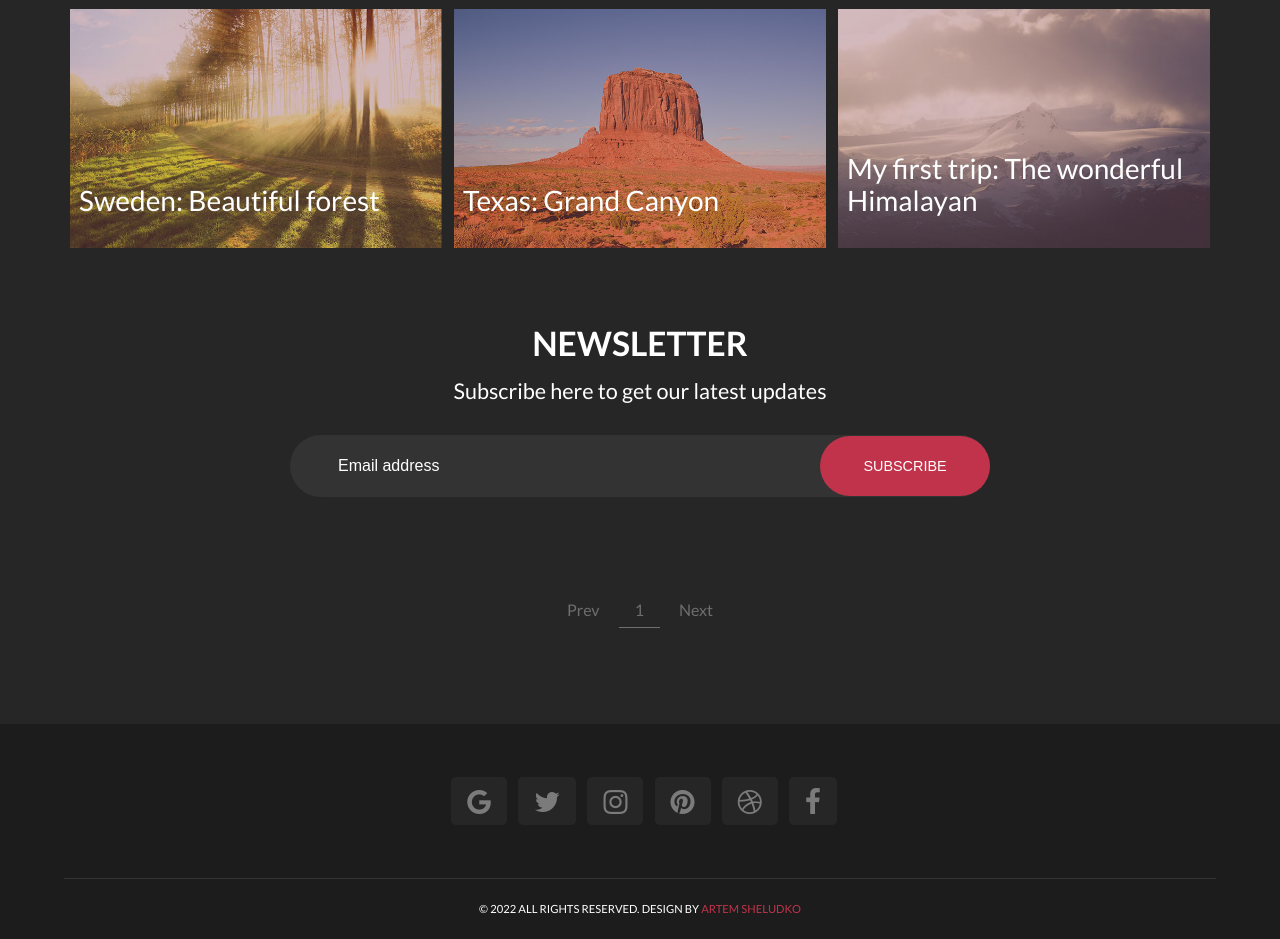
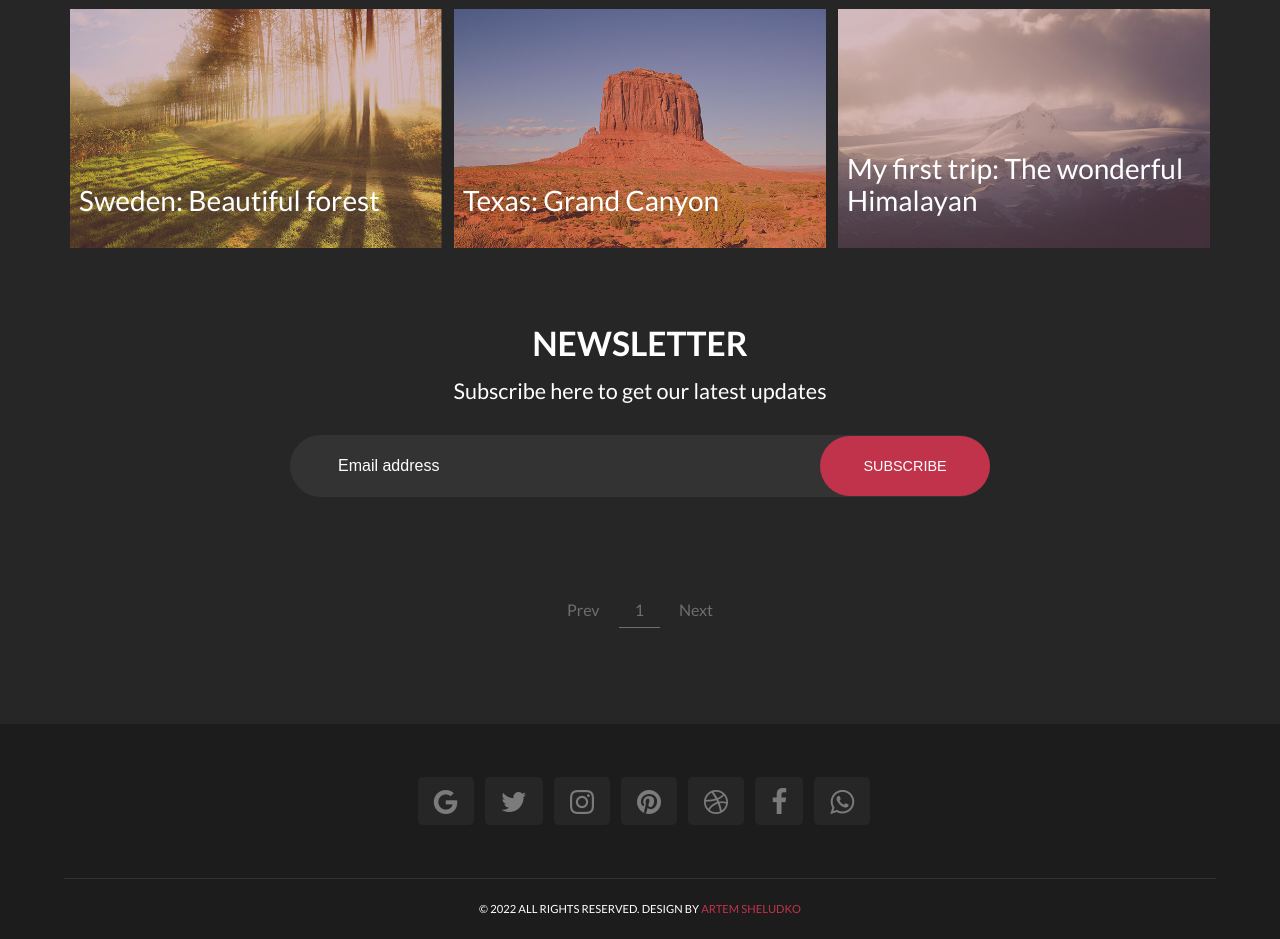
Before and after one commit to HuzunluArtemis/incibaba.github.io, a Jekyll site: the page built from index.html, in a window 1280 px wide. Shown: the part 1413-2352 px from the top of the page. Built offline with Jekyll 4.4.1, drawn with Linux system fonts in a browser that asks for light colours; the list of posts is cut into pages by our own code.

Commit message:
Update social_footer.html

```diff
--- a/_includes/social_footer.html
+++ b/_includes/social_footer.html
@@ -30,4 +30,9 @@
   {% else %}
   <li><a href="#" target="_blank"><i class="fa fa-facebook" aria-hidden="true"></i></a></li>
   {% endif %}
+  {% if site.whatsapp_url %}
+  <li><a href="{{ site.whatsapp_url }}" target="_blank"><i class="fa fa-whatsapp" aria-hidden="true"></i></a></li>
+  {% else %}
+  <li><a href="#" target="_blank"><i class="fa fa-whatsapp" aria-hidden="true"></i></a></li>
+  {% endif %}
 </ul>
```
